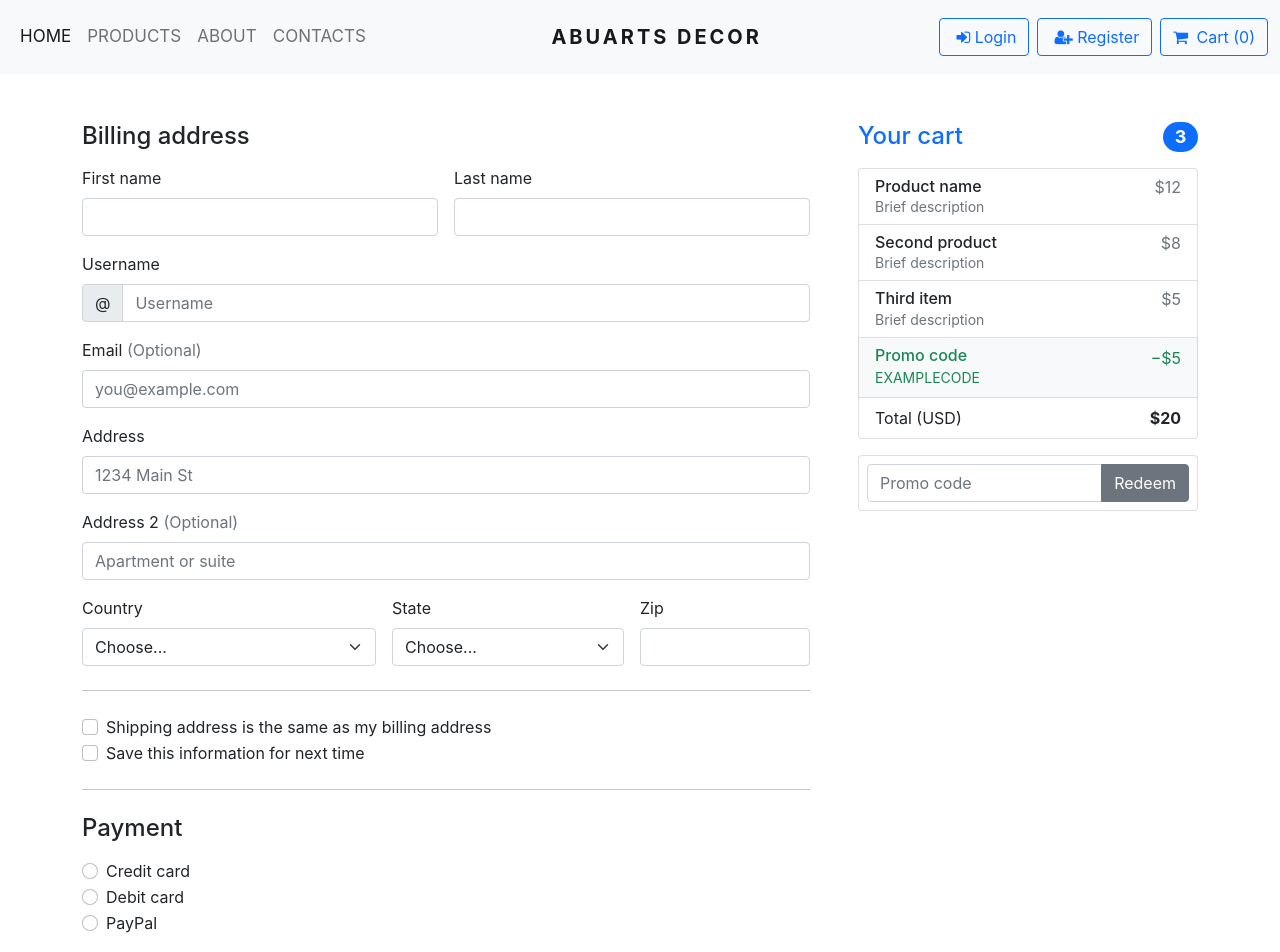
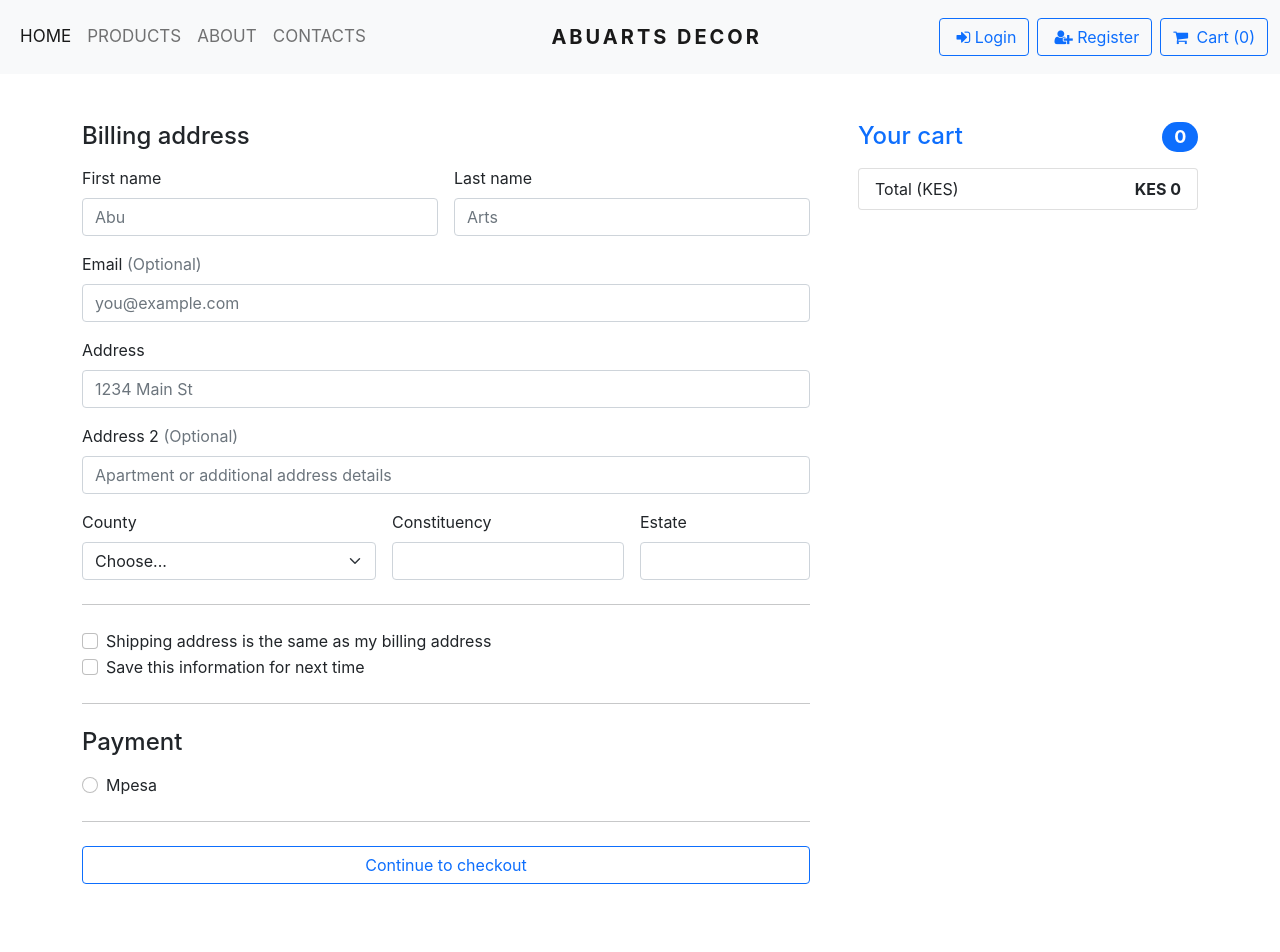
Before and after one commit to kiokoshedy/abu-arts, a React (Create React App) app: page /checkout in a window 1280 px wide. Shown: the top 952 px of the page. Built offline with nearby package versions, Linux system fonts and the light colour scheme.

Commit message:
checout details

```diff
--- a/src/components/Checkout.jsx
+++ b/src/components/Checkout.jsx
@@ -1,210 +1,142 @@
 import React from 'react'
+import { useSelector } from 'react-redux'
 
 const Checkout = () => {
+
+    const state = useSelector((state) => state.addItem)
+
+    var total = 0;
+    const itemList = (item) => {
+
+        total = total + item.price
+        return (
+            <li className="list-group-item d-flex justify-content-between lh-sm">
+                <div>
+                    <h6 className="my-0">{item.title}</h6>
+                </div>
+                <span className="text-muted">Kes {item.price}</span>
+            </li>
+        );
+    }
     return (
         <div>
             <div className="container my-5">
 
-                <div class="row g-5">
-                    <div class="col-md-5 col-lg-4 order-md-last">
-                        <h4 class="d-flex justify-content-between align-items-center mb-3">
-                            <span class="text-primary">Your cart</span>
-                            <span class="badge bg-primary rounded-pill">3</span>
+                <div className="row g-5">
+                    <div className="col-md-5 col-lg-4 order-md-last">
+                        <h4 className="d-flex justify-content-between align-items-center mb-3">
+                            <span className="text-primary">Your cart</span>
+                            <span className="badge bg-primary rounded-pill">{state.length}</span>
                         </h4>
-                        <ul class="list-group mb-3">
-                            <li class="list-group-item d-flex justify-content-between lh-sm">
-                                <div>
-                                    <h6 class="my-0">Product name</h6>
-                                    <small class="text-muted">Brief description</small>
-                                </div>
-                                <span class="text-muted">$12</span>
-                            </li>
-                            <li class="list-group-item d-flex justify-content-between lh-sm">
-                                <div>
-                                    <h6 class="my-0">Second product</h6>
-                                    <small class="text-muted">Brief description</small>
-                                </div>
-                                <span class="text-muted">$8</span>
-                            </li>
-                            <li class="list-group-item d-flex justify-content-between lh-sm">
-                                <div>
-                                    <h6 class="my-0">Third item</h6>
-                                    <small class="text-muted">Brief description</small>
-                                </div>
-                                <span class="text-muted">$5</span>
-                            </li>
-                            <li class="list-group-item d-flex justify-content-between bg-light">
-                                <div class="text-success">
-                                    <h6 class="my-0">Promo code</h6>
-                                    <small>EXAMPLECODE</small>
-                                </div>
-                                <span class="text-success">−$5</span>
-                            </li>
-                            <li class="list-group-item d-flex justify-content-between">
-                                <span>Total (USD)</span>
-                                <strong>$20</strong>
+                        <ul className="list-group mb-3">
+
+                            {state.map(itemList)}
+
+                            <li className="list-group-item d-flex justify-content-between">
+                                <span>Total (KES)</span>
+                                <strong>KES {total}</strong>
                             </li>
                         </ul>
 
-                        <form class="card p-2">
-                            <div class="input-group">
-                                <input type="text" class="form-control" placeholder="Promo code" />
-                                <button type="submit" class="btn btn-secondary">Redeem</button>
-                            </div>
-                        </form>
+
                     </div>
-                    <div class="col-md-7 col-lg-8">
-                        <h4 class="mb-3">Billing address</h4>
-                        <form class="needs-validation" novalidate="">
-                            <div class="row g-3">
-                                <div class="col-sm-6">
-                                    <label for="firstName" class="form-label">First name</label>
-                                    <input type="text" class="form-control" id="firstName" placeholder="" value="" required="" />
-                                    <div class="invalid-feedback">
+                    <div className="col-md-7 col-lg-8">
+                        <h4 className="mb-3">Billing address</h4>
+                        <form className="needs-validation" novalidate="">
+                            <div className="row g-3">
+                                <div className="col-sm-6">
+                                    <label htmlFor="firstName" className="form-label">First name</label>
+                                    <input type="text" className="form-control" id="firstName" placeholder="Abu " value="" required="" />
+                                    <div className="invalid-feedback">
                                         Valid first name is required.
                                     </div>
                                 </div>
 
-                                <div class="col-sm-6">
-                                    <label for="lastName" class="form-label">Last name</label>
-                                    <input type="text" class="form-control" id="lastName" placeholder="" value="" required="" />
-                                    <div class="invalid-feedback">
+                                <div className="col-sm-6">
+                                    <label htmlFor="lastName" className="form-label">Last name</label>
+                                    <input type="text" className="form-control" id="lastName" placeholder="Arts" value="" required="" />
+                                    <div className="invalid-feedback">
                                         Valid last name is required.
                                     </div>
                                 </div>
 
-                                <div class="col-12">
-                                    <label for="username" class="form-label">Username</label>
-                                    <div class="input-group has-validation">
-                                        <span class="input-group-text">@</span>
-                                        <input type="text" class="form-control" id="username" placeholder="Username" required="" />
-                                        <div class="invalid-feedback">
-                                            Your username is required.
-                                        </div>
+                                <div className="col-12">
+                                    <label htmlFor="email" className="form-label">Email <span className="text-muted">(Optional)</span></label>
+                                    <input type="email" className="form-control" id="email" placeholder="you@example.com" />
+                                    <div className="invalid-feedback">
+                                        Please enter a valid email address htmlFor shipping updates.
                                     </div>
                                 </div>
 
-                                <div class="col-12">
-                                    <label for="email" class="form-label">Email <span class="text-muted">(Optional)</span></label>
-                                    <input type="email" class="form-control" id="email" placeholder="you@example.com" />
-                                    <div class="invalid-feedback">
-                                        Please enter a valid email address for shipping updates.
-                                    </div>
-                                </div>
-
-                                <div class="col-12">
-                                    <label for="address" class="form-label">Address</label>
-                                    <input type="text" class="form-control" id="address" placeholder="1234 Main St" required="" />
-                                    <div class="invalid-feedback">
+                                <div className="col-12">
+                                    <label htmlFor="address" className="form-label">Address</label>
+                                    <input type="text" className="form-control" id="address" placeholder="1234 Main St" required="" />
+                                    <div className="invalid-feedback">
                                         Please enter your shipping address.
                                     </div>
                                 </div>
 
-                                <div class="col-12">
-                                    <label for="address2" class="form-label">Address 2 <span class="text-muted">(Optional)</span></label>
-                                    <input type="text" class="form-control" id="address2" placeholder="Apartment or suite" />
+                                <div className="col-12">
+                                    <label htmlFor="address2" className="form-label">Address 2 <span className="text-muted">(Optional)</span></label>
+                                    <input type="text" className="form-control" id="address2" placeholder="Apartment or additional address details" />
                                 </div>
 
-                                <div class="col-md-5">
-                                    <label for="country" class="form-label">Country</label>
-                                    <select class="form-select" id="country" required="">
+                                <div className="col-md-5">
+                                    <label htmlFor="country" className="form-label">County</label>
+                                    <select className="form-select" id="country" required="">
                                         <option value="">Choose...</option>
-                                        <option>United States</option>
+                                        <option>Nairobi</option>
                                     </select>
-                                    <div class="invalid-feedback">
+                                    <div className="invalid-feedback">
                                         Please select a valid country.
                                     </div>
                                 </div>
 
-                                <div class="col-md-4">
-                                    <label for="state" class="form-label">State</label>
-                                    <select class="form-select" id="state" required="">
-                                        <option value="">Choose...</option>
-                                        <option>California</option>
-                                    </select>
-                                    <div class="invalid-feedback">
+                                <div className="col-md-4">
+                                    <label htmlFor="state" className="form-label">Constituency</label>
+                                    <input type="text" className="form-control" id="constituency" placeholder="" required="" />
+                                    <div className="invalid-feedback">
                                         Please provide a valid state.
                                     </div>
                                 </div>
 
-                                <div class="col-md-3">
-                                    <label for="zip" class="form-label">Zip</label>
-                                    <input type="text" class="form-control" id="zip" placeholder="" required="" />
-                                    <div class="invalid-feedback">
+                                <div className="col-md-3">
+                                    <label htmlFor="zip" className="form-label">Estate</label>
+                                    <input type="text" className="form-control" id="estate" placeholder="" required="" />
+                                    <div className="invalid-feedback">
                                         Zip code required.
                                     </div>
                                 </div>
                             </div>
 
-                            <hr class="my-4" />
+                            <hr className="my-4" />
 
-                            <div class="form-check">
-                                <input type="checkbox" class="form-check-input" id="same-address" />
-                                <label class="form-check-label" for="same-address">Shipping address is the same as my billing address</label>
+                            <div className="form-check">
+                                <input type="checkbox" className="form-check-input" id="same-address" />
+                                <label className="form-check-label" htmlFor="same-address">Shipping address is the same as my billing address</label>
                             </div>
 
-                            <div class="form-check">
-                                <input type="checkbox" class="form-check-input" id="save-info" />
-                                <label class="form-check-label" for="save-info">Save this information for next time</label>
+                            <div className="form-check">
+                                <input type="checkbox" className="form-check-input" id="save-info" />
+                                <label className="form-check-label" htmlFor="save-info">Save this information for next time</label>
                             </div>
 
-                            <hr class="my-4" />
+                            <hr className="my-4" />
 
-                            <h4 class="mb-3">Payment</h4>
+                            <h4 className="mb-3">Payment</h4>
 
-                            <div class="my-3">
-                                <div class="form-check">
-                                    <input id="credit" name="paymentMethod" type="radio" class="form-check-input" checked="" required="" />
-                                    <label class="form-check-label" for="credit">Credit card</label>
+                            <div className="my-3">
+
+                                <div className="form-check">
+                                    <input id="debit" name="paymentMethod" type="radio" className="form-check-input" required="" />
+                                    <label className="form-check-label" htmlFor="debit">Mpesa</label>
                                 </div>
-                                <div class="form-check">
-                                    <input id="debit" name="paymentMethod" type="radio" class="form-check-input" required="" />
-                                    <label class="form-check-label" for="debit">Debit card</label>
-                                </div>
-                                <div class="form-check">
-                                    <input id="paypal" name="paymentMethod" type="radio" class="form-check-input" required="" />
-                                    <label class="form-check-label" for="paypal">PayPal</label>
-                                </div>
+
                             </div>
 
-                            <div class="row gy-3">
-                                <div class="col-md-6">
-                                    <label for="cc-name" class="form-label">Name on card</label>
-                                    <input type="text" class="form-control" id="cc-name" placeholder="" required="" />
-                                    <small class="text-muted">Full name as displayed on card</small>
-                                    <div class="invalid-feedback">
-                                        Name on card is required
-                                    </div>
-                                </div>
+                            <hr className="my-4" />
 
-                                <div class="col-md-6">
-                                    <label for="cc-number" class="form-label">Credit card number</label>
-                                    <input type="text" class="form-control" id="cc-number" placeholder="" required="" />
-                                    <div class="invalid-feedback">
-                                        Credit card number is required
-                                    </div>
-                                </div>
-
-                                <div class="col-md-3">
-                                    <label for="cc-expiration" class="form-label">Expiration</label>
-                                    <input type="text" class="form-control" id="cc-expiration" placeholder="" required="" />
-                                    <div class="invalid-feedback">
-                                        Expiration date required
-                                    </div>
-                                </div>
-
-                                <div class="col-md-3">
-                                    <label for="cc-cvv" class="form-label">CVV</label>
-                                    <input type="text" class="form-control" id="cc-cvv" placeholder="" required="" />
-                                    <div class="invalid-feedback">
-                                        Security code required
-                                    </div>
-                                </div>
-                            </div>
-
-                            <hr class="my-4" />
-
-                            <button class="w-100 btn btn-primary btn-lg" type="submit">Continue to checkout</button>
+                            <button className="w-100 btn btn-outline-primary mb-5 " type="submit">Continue to checkout</button>
                         </form>
                     </div>
                 </div>
```
